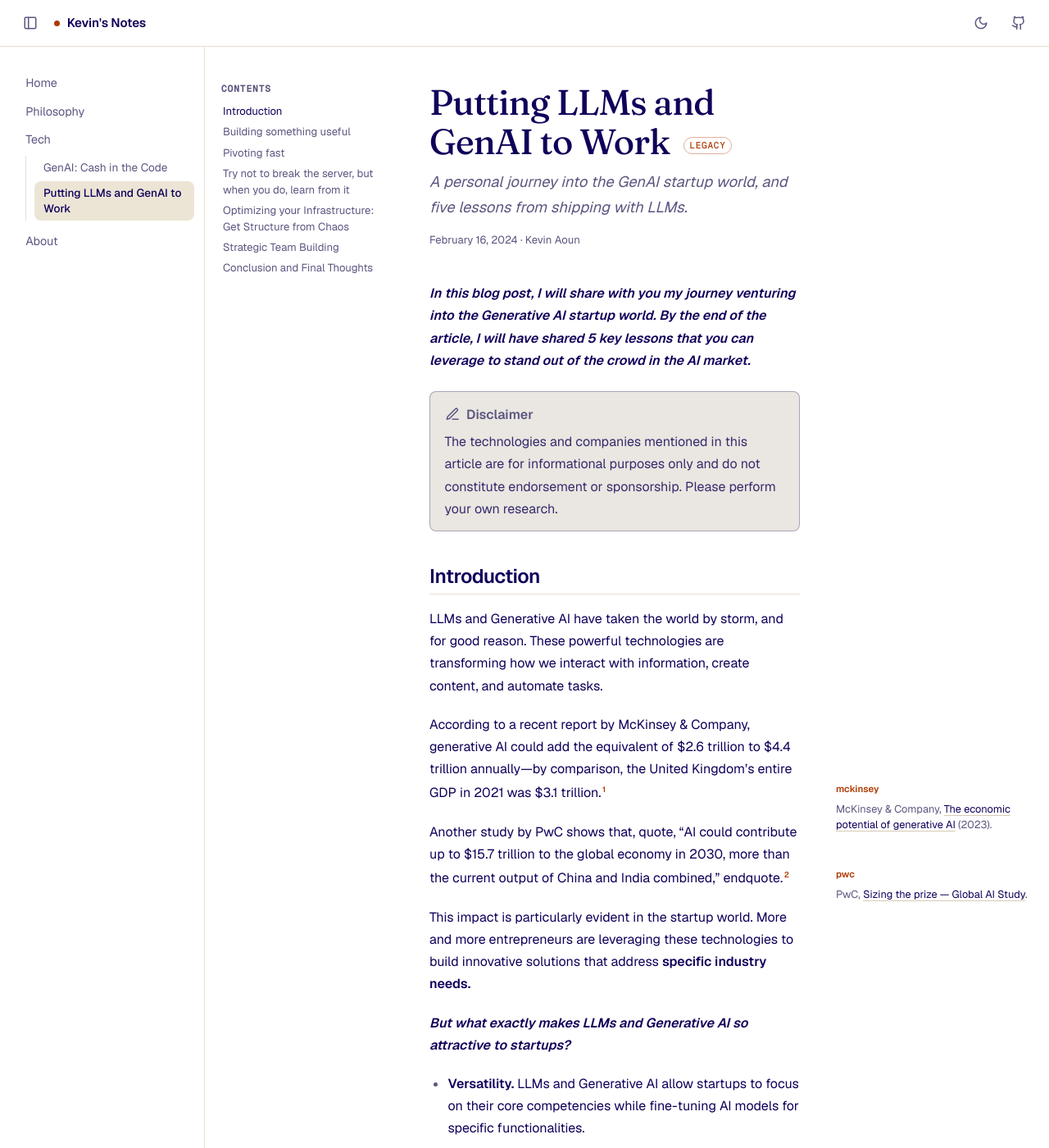
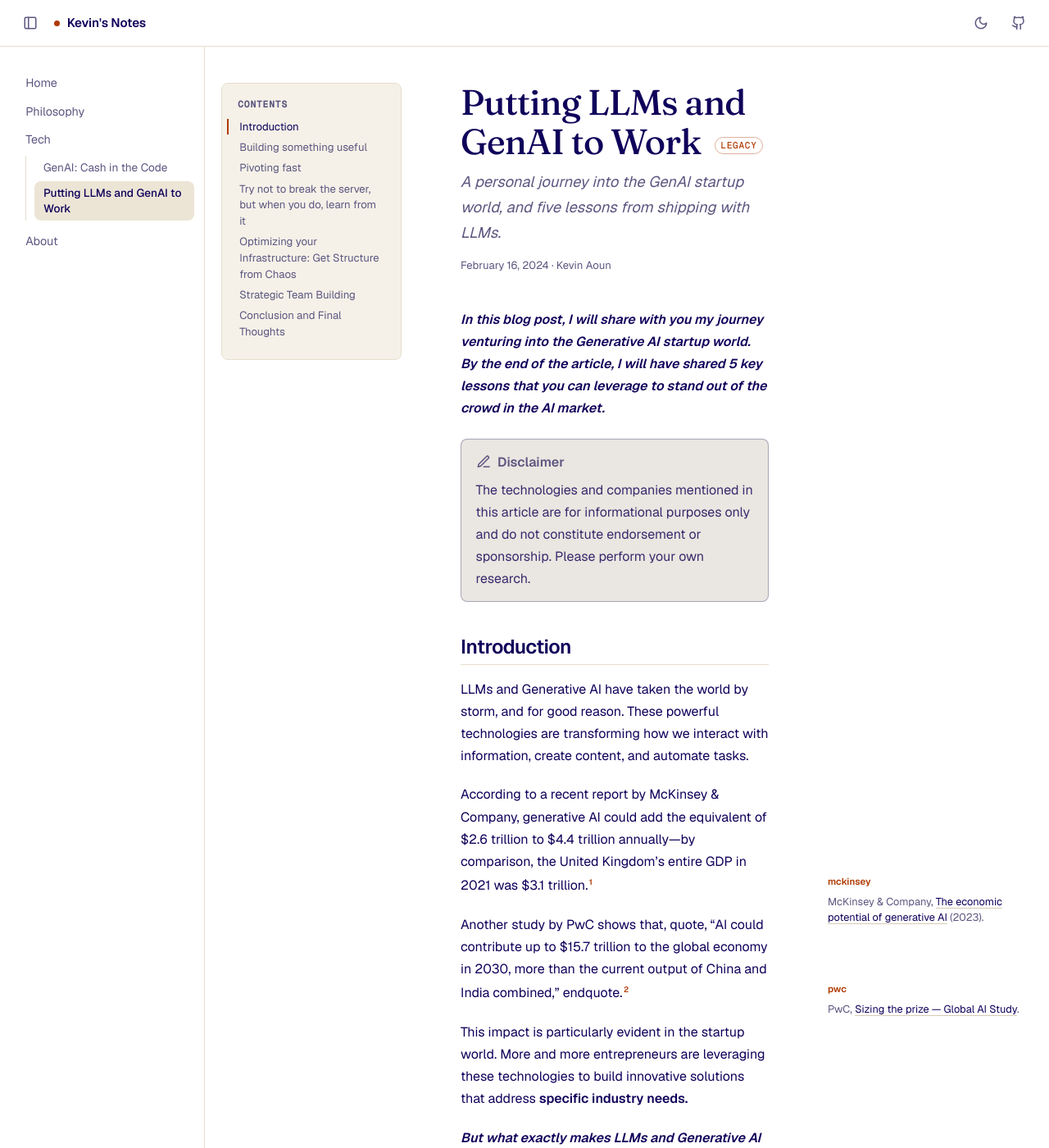
Before and after one commit to kevin-aoun/blog, a Jekyll site: the page built from tech/putting-llms-and-genai-to-work.md, in a window 1280 px wide and 1400 px high. Shown: the whole window at 82% size. Built offline with Jekyll 4.4.1, drawn with Linux system fonts in a browser that asks for light colours.

Commit message:
Widen post shell, open column gaps, re-box the TOC rail
Push the site nav toward the screen edge (wider --max-w on posts), add
more breathing room between the TOC, article, and sources, and give the
sticky TOC rail back its rounded elevated box.

Co-Authored-By: Claude Fable 5 <noreply@anthropic.com>

```diff
--- a/assets/css/style.scss
+++ b/assets/css/style.scss
@@ -543,7 +543,7 @@ div.highlighter-rouge.language-markdown::before     { content: "markdown"; }
    into the left rail and the Kramdown .footnotes into the right rail as
    sidenotes aligned to their references. Falls back to inline TOC + footnotes
    with no JS. Posts get a wider shell so the rails have room. */
-body.is-post { --max-w: 1580px; --toc-w: 210px; --notes-w: 240px; }
+body.is-post { --max-w: 1820px; --toc-w: 220px; --notes-w: 250px; }
 body.is-post main { max-width: none; padding-top: 2.75rem; }
 
 .post {
@@ -551,7 +551,7 @@ body.is-post main { max-width: none; padding-top: 2.75rem; }
   display: grid;
   grid-template-columns: var(--toc-w) minmax(0, var(--content-w)) var(--notes-w);
   justify-content: center;
-  column-gap: 2.75rem;
+  column-gap: 4.5rem;
 }
 .post-main { min-width: 0; }
 
@@ -566,6 +566,12 @@ body.is-post main { max-width: none; padding-top: 2.75rem; }
   line-height: 1.5;
 }
 .post-toc-rail:empty { display: none; }
+.post-toc-rail:not(:empty) {
+  padding: 1.1rem 1.2rem;
+  background: var(--elevated);
+  border: 1px solid var(--border);
+  border-radius: var(--radius);
+}
 .post-toc-rail .post-toc-title { margin: 0 0 0.7rem; }
 .post-toc-rail #markdown-toc {
   margin: 0; padding: 0; background: none; border: 0; list-style: none;
```
